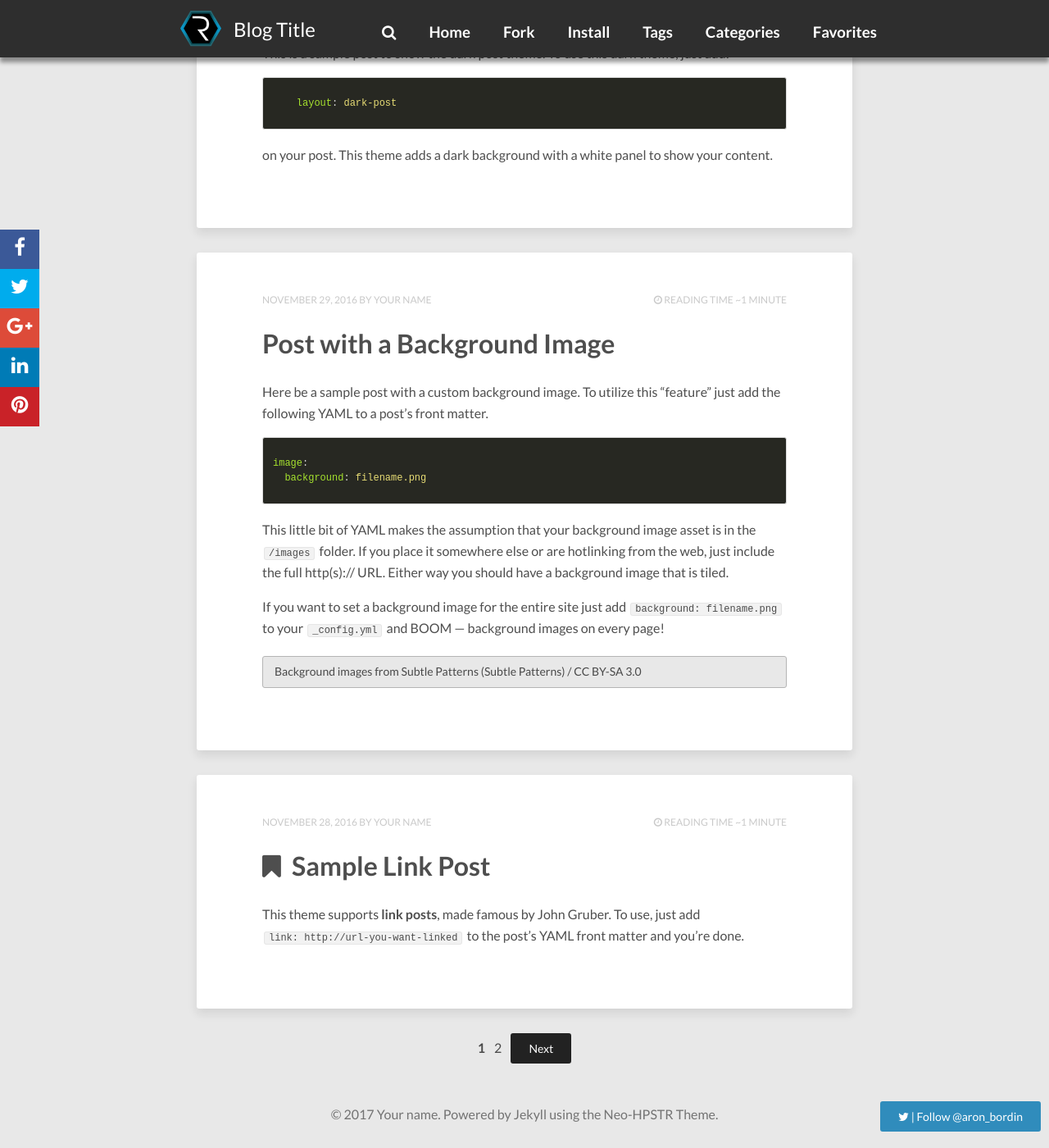
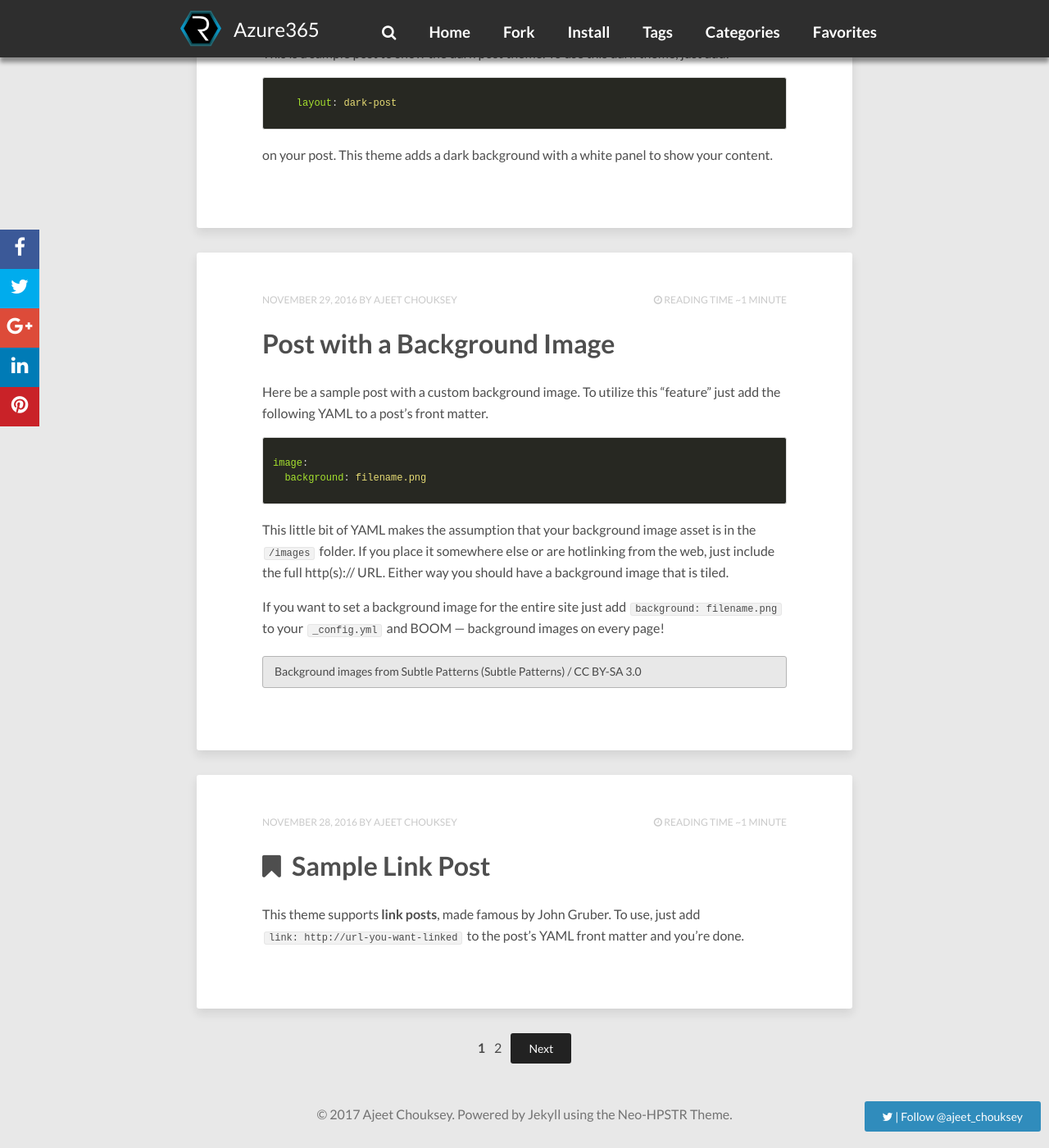
Before and after one commit to ajeetblog/blog, a Jekyll site: the page built from index.html, in a window 1280 px wide and 1400 px high, scrolled down 5427 px. Shown: the whole window at 82% size. Built offline with Jekyll 4.4.1, drawn with Linux system fonts in a browser that asks for light colours; nearby versions of some CDN libraries; the list of posts is cut into pages by our own code; comment, search, counter and statistics services are not loaded; some of the changed text lies outside the part shown.

Commit message:
initial update

```diff
--- a/_config.yml
+++ b/_config.yml
@@ -1,5 +1,5 @@
-title:            Blog Title
-description:      Describe your website here.
+title:           Azure365
+description:     Cloud and DevOps.
 
 # put your disqus here
 disqus_shortname:
@@ -39,15 +39,15 @@ menu:
 
 # Owner/author information
 owner:
-  name:           Your name
-  site:           http://aronbordin.com
+  name:           Ajeet Chouksey
+  site:           http://www.azure365.co.in
   avatar:         images/avatar.jpg
   bio:            "Your bio goes here. It shouldn't be super long but a good two sentences or two should suffice."
-  email:          you@email.com
+  email:          ajeetchouksey27@hotmail.com
   # Twitter nick for use in Twitter cards and follow button.
-  twitter: aron_bordin # if no twitter in this config, the twitter follow button will be removed
+  twitter: ajeet_chouksey # if no twitter in this config, the twitter follow button will be removed
   # GitHub nick for use in follow button in author block.
-  github: aron-bordin
+  github: AjeetChouksey
 
 # Twitter account associated with the site if different from owner/author twitter account.
 # Used in Twitter cards.
```
